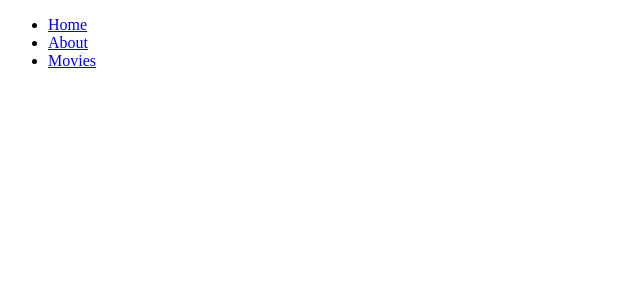
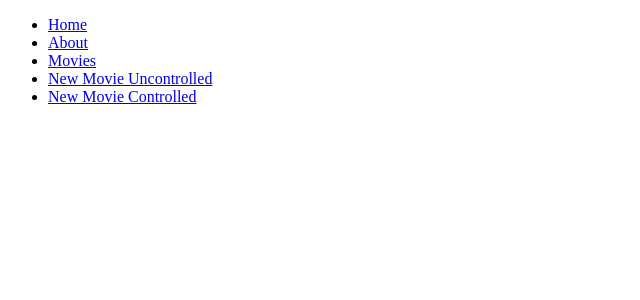
Before and after one commit to lunkito/react-hello, a React app: page / in a window 1280 px wide. Shown: the top 300 px of the page, without its empty margins (0-640 px from the left). Built offline with nearby package versions, Linux system fonts and the light colour scheme.

Commit message:
react form init

```diff
--- a/src/App.tsx
+++ b/src/App.tsx
@@ -4,7 +4,8 @@ import Header from './containers/Header';
 import Home from './pages/Home';
 import About from './pages/About';
 import Movies from './pages/Movies';
-import newMovies from './pages/NewMovieControlled';
+import newMovieControlled from './pages/NewMovieControlled';
+import newMovieUncontrolled from './pages/NewMovieUncontrolled';
 
 export default class App extends React.Component {
   render() {
@@ -15,6 +16,8 @@ export default class App extends React.Component {
         <Route path='/home' component={Home}/>
         <Route path='/about' component={About}/>
         <Route path='/movies' component={Movies}/>
+        <Route path='/newMovieControlled' component={newMovieControlled}/>
+        <Route path='/newMovieUncontrolled' component={newMovieUncontrolled}/>
       </div>
     </Router>;
   }
--- a/src/containers/Header.tsx
+++ b/src/containers/Header.tsx
@@ -7,6 +7,8 @@ export default class Header extends React.Component {
       <li><Link to='/home'>Home</Link></li>
       <li><Link to='/about'>About</Link></li>
       <li><Link to='/movies'>Movies</Link></li>
+      <li><Link to='/newMovieUncontrolled'>New Movie Uncontrolled</Link></li>
+      <li><Link to='/newMovieControlled'>New Movie Controlled</Link></li>
     </ul>;
   }
 }
```
Lines whose indentation alone changed are shown as unchanged.
